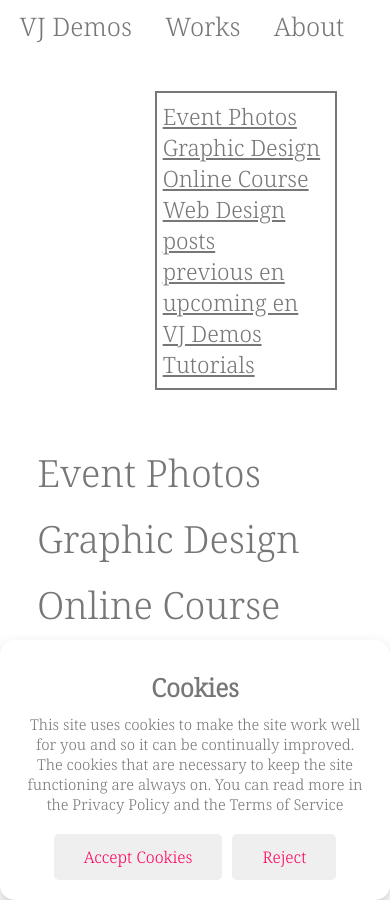
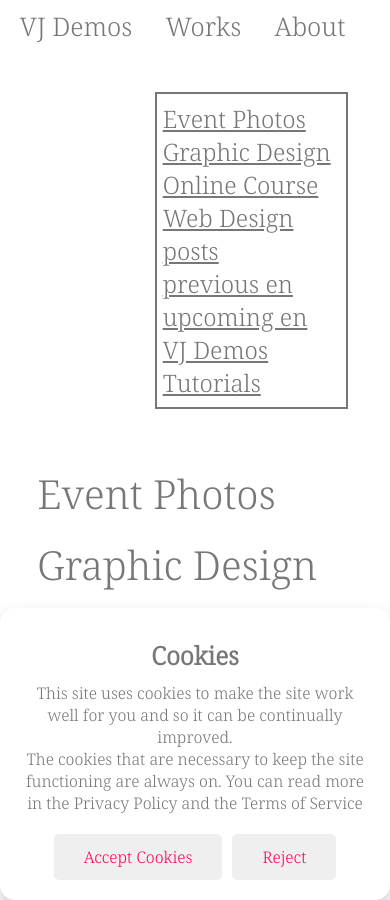
Before and after one commit to twilightcourier/twilightcourier.github.io, a Jekyll site: the page built from index.html, in a window 390 px wide and 900 px high. Built offline with Jekyll 4.4.1, drawn with Linux system fonts in a browser that asks for light colours.

Commit message:
updated responsive index page for small phones

```diff
--- a/css/header.css
+++ b/css/header.css
@@ -43,6 +43,7 @@ a {
         gap: 1.3em;
         width: 100%;
         background-color: #ffffff;
+        font-size: 1.6rem;
 
     }
 
--- a/css/style.css
+++ b/css/style.css
@@ -23,7 +23,7 @@ body {
     margin: 0;
     height: 100%;
     font-family: 'NotoSerif1', serif;
-    font-size: 15px;
+    font-size: 16px;
     padding-top: var(--margin_top);
 
 
@@ -260,7 +260,8 @@ a:hover {
 }
 
 
-@media all and (width <=576px) {
+
+@media all and (orientation: portrait) and (width <=576px) {
 
     .info-container1 {
         grid-template-columns: 1fr 3fr;
@@ -278,3 +279,13 @@ a:hover {
 
 
 }
+
+
+@media all and (orientation: landscape) and (height <=576px) {
+
+    .child-content1 {
+        margin-left: 24%;
+        margin-right: 9%;
+    }
+
+}
--- a/css/tile1.css
+++ b/css/tile1.css
@@ -90,9 +90,20 @@
 
 }
 
-@media all and (width <=576px) {
+
+@media all and (orientation: portrait) and (width <=576px) {
 
     .tile-group {
         grid-template-columns: repeat(auto-fill, minmax(100%, 1fr));
 
     }
+}
+
+@media all and (orientation: landscape) and (height <=576px) {
+
+    .tile-group {
+        grid-template-columns: repeat(auto-fill, minmax(80%, 1fr));
+
+    }
+
+}
```
